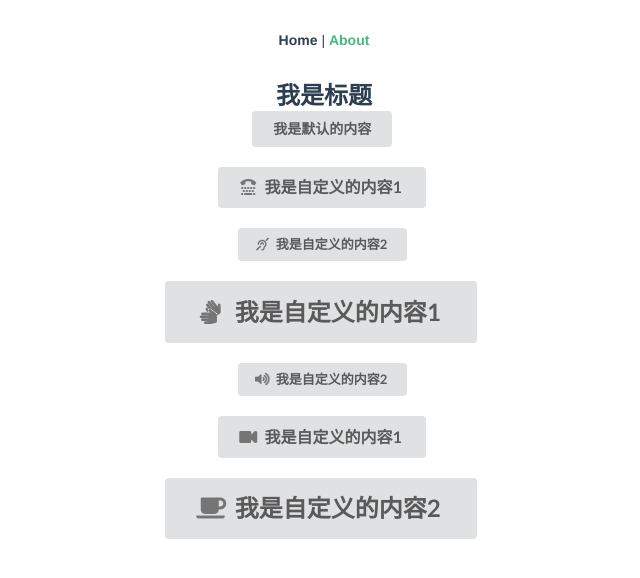
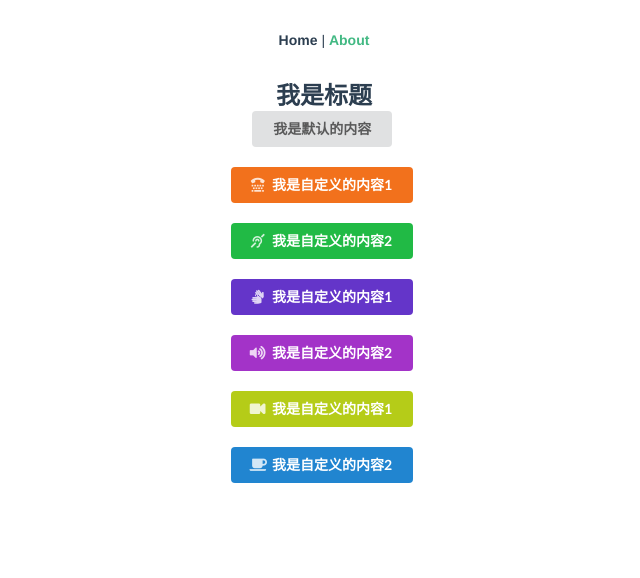
Before and after one commit to licaiying/Vue.js-01, a Vue app: page /#/about in a window 1280 px wide. Shown: the top 578 px of the page, without its empty margins (316-956 px from the left). Built offline with nearby package versions, Linux system fonts and the light colour scheme.

Commit message:
给按钮设置背景颜色属性

```diff
--- a/examples/views/About.vue
+++ b/examples/views/About.vue
@@ -3,16 +3,16 @@
     <my-headline></my-headline>
     <my-button></my-button>
     <br />
-    <my-button size="large" icon="tty">我是自定义的内容1</my-button>
+    <my-button size="large" icon="tty" bkgColor="orange">我是自定义的内容1</my-button>
     <br />
-    <my-button size="small" icon="deaf">我是自定义的内容2</my-button>
+    <my-button size="small" icon="deaf" bkgColor="green">我是自定义的内容2</my-button>
     <br />
-    <my-button size="massive" icon="sign language">我是自定义的内容1</my-button>
+    <my-button size="massive" icon="sign language" bkgColor="violet">我是自定义的内容1</my-button>
     <br />
-    <my-button size="small" icon="volume up">我是自定义的内容2</my-button>
+    <my-button size="small" icon="volume up" bkgColor="purple">我是自定义的内容2</my-button>
     <br />
-    <my-button size="large" icon="video">我是自定义的内容1</my-button>
+    <my-button size="large" icon="video" bkgColor="olive">我是自定义的内容1</my-button>
     <br />
-    <my-button size="massive" icon="coffee">我是自定义的内容2</my-button>
+    <my-button size="massive" icon="coffee" bkgColor="blue">我是自定义的内容2</my-button>
   </div>
 </template>
--- a/packages/button/button.vue
+++ b/packages/button/button.vue
@@ -1,6 +1,6 @@
 <template>
   <div>
-    <button class="ui button" :class="size">
+    <button class="ui button" :class="cClass">
       <i v-if="icon" class="icon" :class="icon"></i>
       <slot>我是默认的内容</slot>
     </button>
@@ -33,6 +33,17 @@ export default {
     icon: {
       type: String,
       required: false
+    },
+    bkgColor: {
+      type: String,
+      required: false
+    }
+  },
+  computed: {
+    cClass () {
+      var classArr = [this.size]
+      this.bkgColor && classArr.push('inverted' + ' ' + this.bkgColor)
+      return classArr.join('')
     }
   },
   data () {
```
